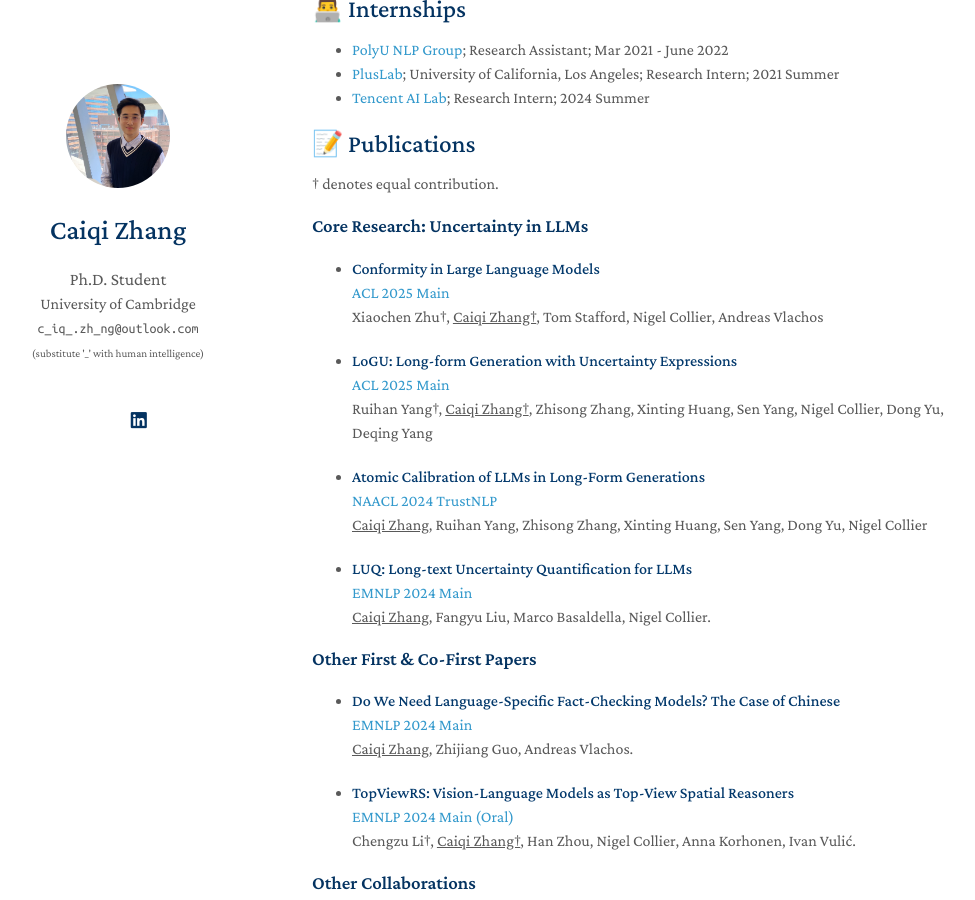
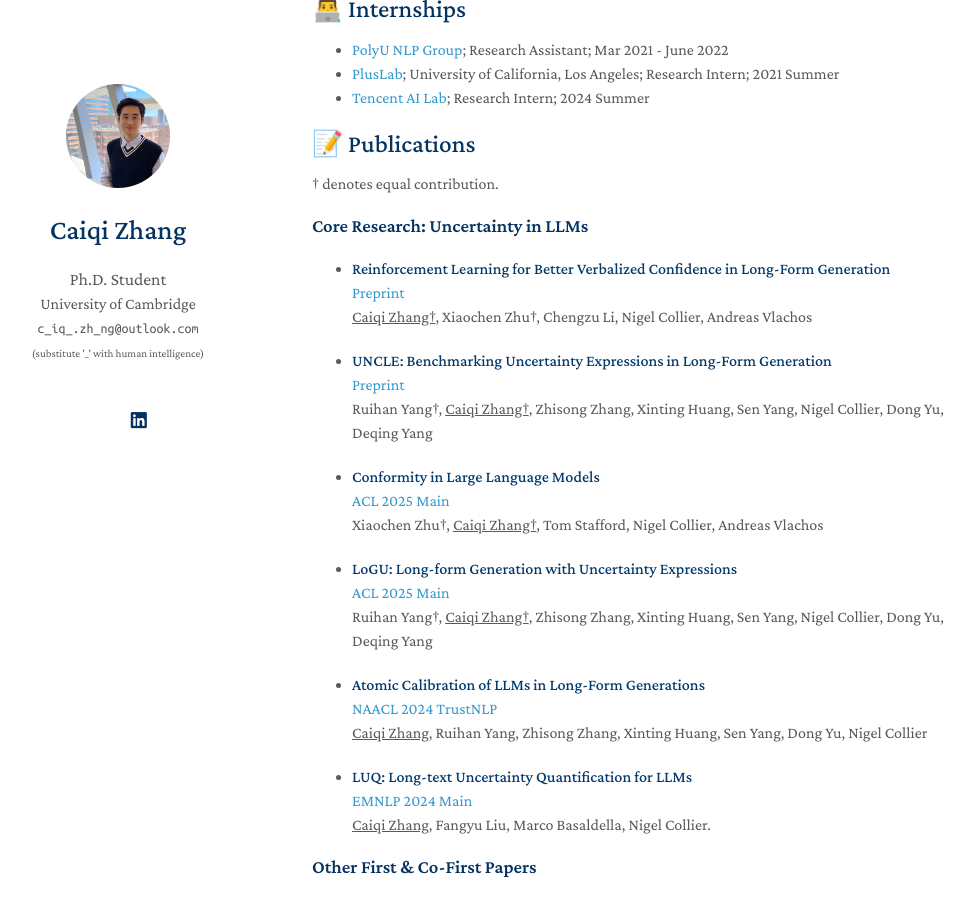
Before and after one commit to caiqizh/caiqizh.github.io, a Jekyll site: the page built from index.md, in a window 1280 px wide and 900 px high, scrolled down 707 px. Shown: the whole window, without its empty margins (158-1133 px from the left). Built offline with Jekyll 4.4.1, drawn with Linux system fonts in a browser that asks for light colours; nearby versions of some CDN libraries; a style sheet for code colours, icons or effects is not loaded; our own code applies the rules of GitHub Pages for plain Markdown files.

Commit message:
added two new papers

```diff
--- a/index.md
+++ b/index.md
@@ -53,6 +53,14 @@ I am a second year Ph.D. student at the University of Cambridge, working under t
 † denotes equal contribution.
 
 ### Core Research: Uncertainty in LLMs
+- <strong><span style="color: #03396c;">Reinforcement Learning for Better Verbalized Confidence in Long-Form Generation</span></strong>
+  [Preprint](https://arxiv.org/abs/2505.23912)
+  <u>Caiqi Zhang†</u>, Xiaochen Zhu†, Chengzu Li, Nigel Collier, Andreas Vlachos
+
+- <strong><span style="color: #03396c;">UNCLE: Benchmarking Uncertainty Expressions in Long-Form Generation</span></strong>
+  [Preprint](https://arxiv.org/abs/2505.16922)
+  Ruihan Yang†, <u>Caiqi Zhang†</u>, Zhisong Zhang, Xinting Huang, Sen Yang, Nigel Collier, Dong Yu, Deqing Yang
+
 - <strong><span style="color: #03396c;">Conformity in Large Language Models</span></strong>
   [ACL 2025 Main](https://arxiv.org/abs/2410.12428)
   Xiaochen Zhu†, <u>Caiqi Zhang†</u>, Tom Stafford, Nigel Collier, Andreas Vlachos
```
